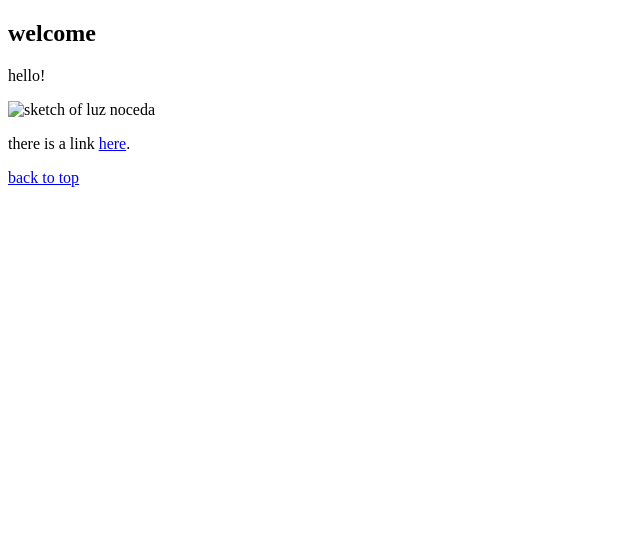
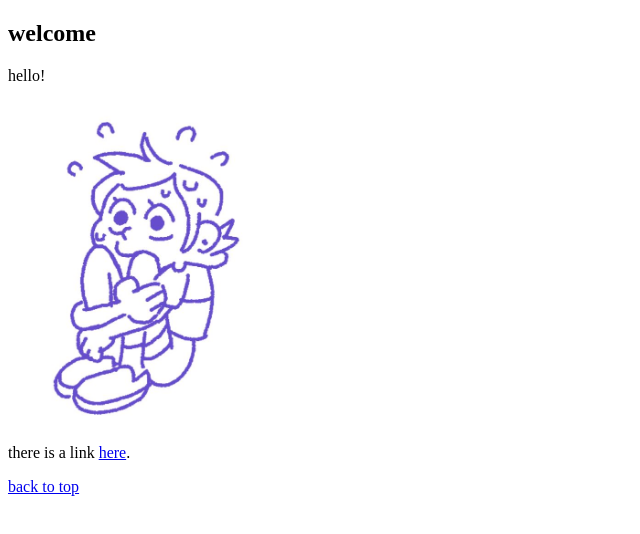
Before and after one commit to seanriddle24/web_files_fall2021, a plain HTML site: page index.html in a window 1280 px wide. Shown: the whole page, without its empty margins (0-640 px from the left). Drawn offline with Linux system fonts and the light colour scheme.

Commit message:
Update index.html

```diff
--- a/index.html
+++ b/index.html
@@ -8,7 +8,7 @@
     <section id="top">
     <h1>welcome</h1>
     <p> hello! </p>
-    <img src="seanriddle24/web_files_fall2021/assets/noceda.jpg" style="width:20vw" alt="sketch of luz noceda" />
+    <img src="https://github.com/seanriddle24/web_files_fall2021/blob/main/assets/noceda.JPG" style="width:20vw" alt="sketch of luz noceda" />
     </section>
 
     <p> there is a link <a href="https://seanriddle9.wixsite.com/my-site"> here</a>. </p>
```
